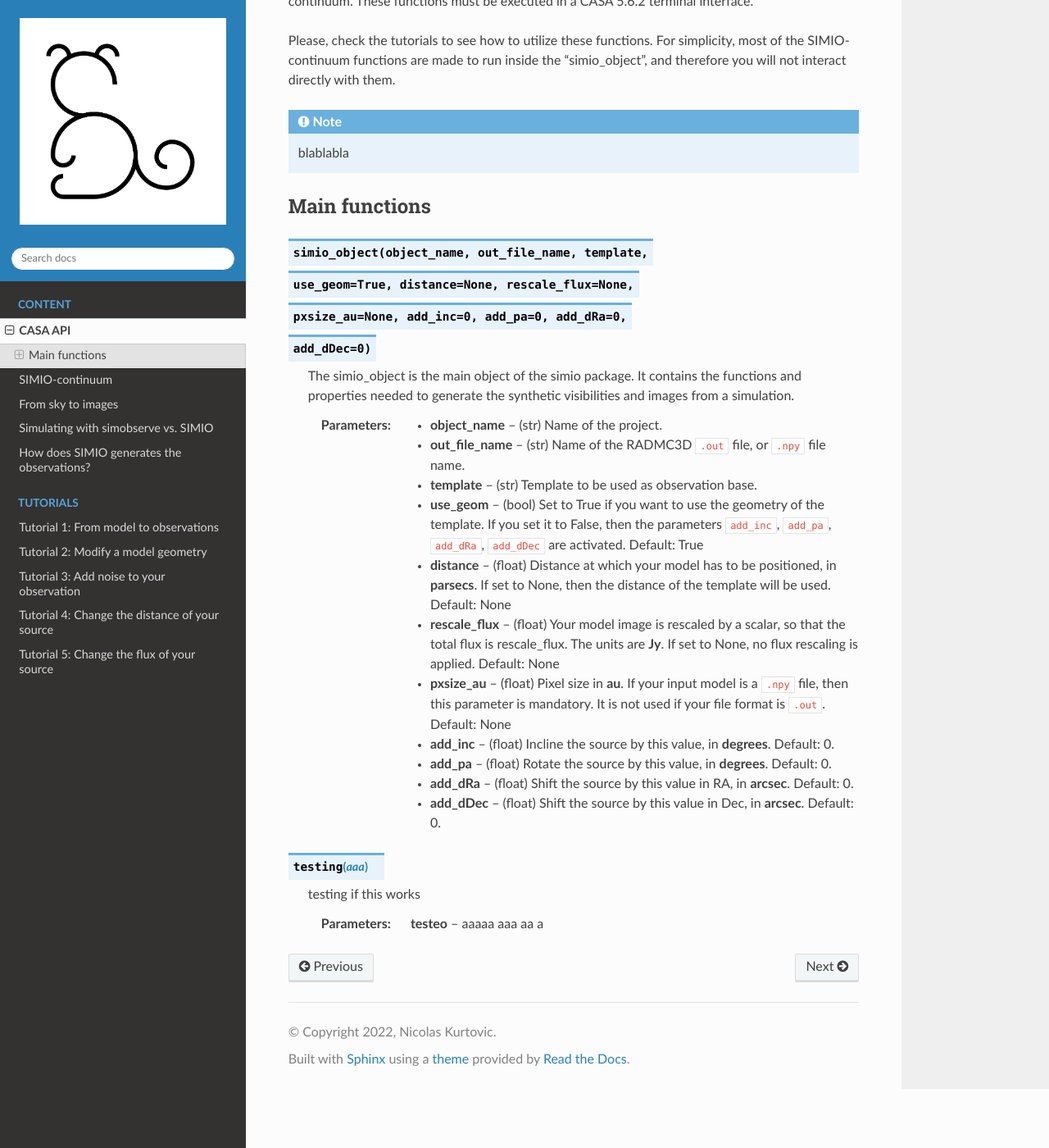
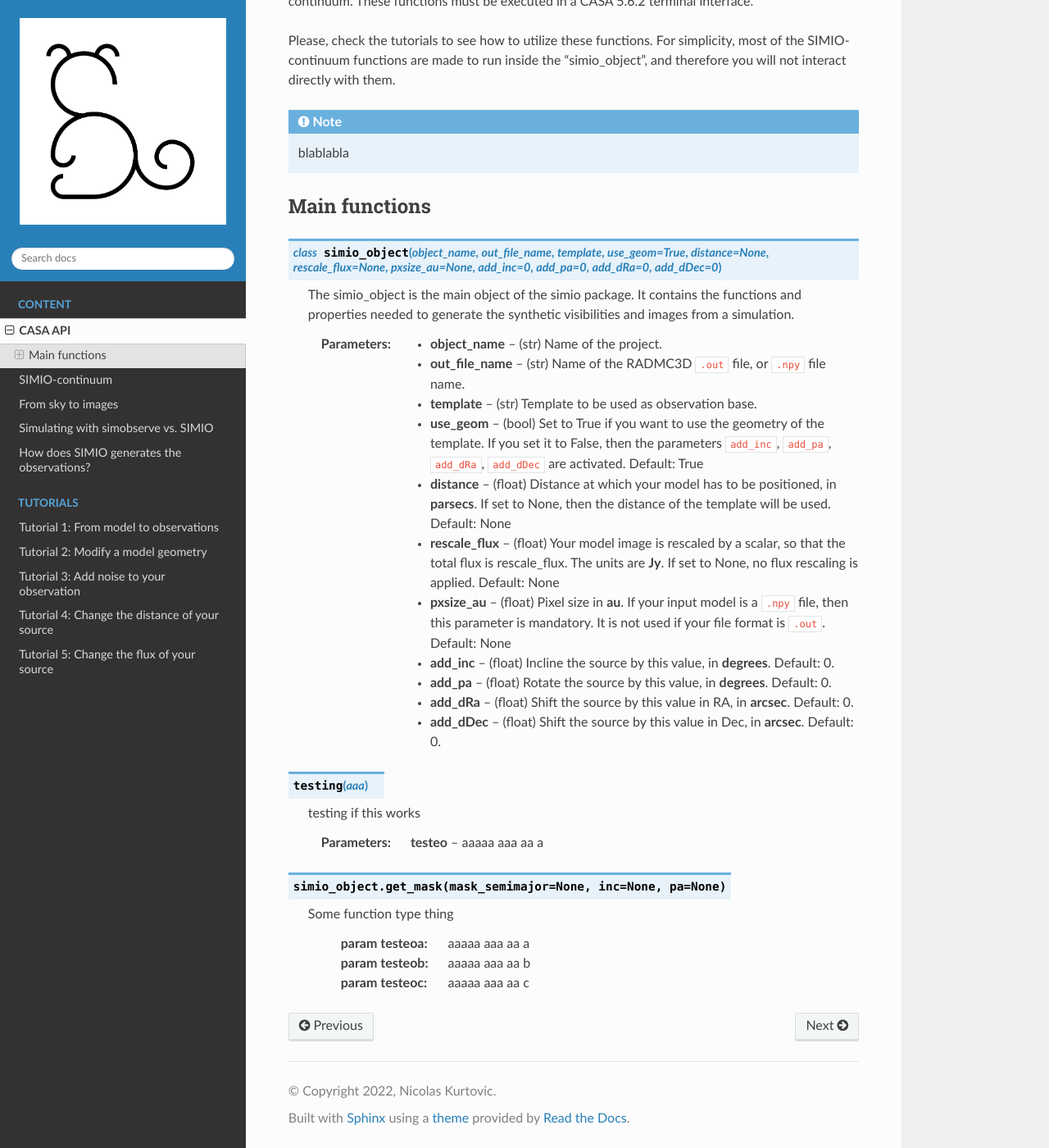
Before and after one commit to nicokurtovic/SIMIO, a Sphinx documentation site: the page built from docs/content/api2_test.rst, in a window 1280 px wide and 1400 px high, scrolled down 194 px. Shown: the whole window at 82% size. Built offline with Sphinx 7.4.7 and the Read the Docs theme 2.0.0, drawn with Linux system fonts in a browser that asks for light colours; formulas are drawn with MathJax 3.

Commit message:
testing api try 12

```diff
--- a/docs/content/api2_test.rst
+++ b/docs/content/api2_test.rst
@@ -18,10 +18,7 @@
 Main functions
 ==============
 
-.. class:: simio_object(object_name, out_file_name, template,
-                        use_geom=True, distance=None, rescale_flux=None,
-                        pxsize_au=None, add_inc=0, add_pa=0, add_dRa=0,
-                        add_dDec=0)
+.. class:: simio_object(object_name, out_file_name, template, use_geom=True, distance=None, rescale_flux=None, pxsize_au=None, add_inc=0, add_pa=0, add_dRa=0, add_dDec=0)
 
    The simio_object is the main object of the simio package. It contains
    the functions and properties needed to generate the synthetic
@@ -63,3 +60,12 @@
     testing if this works
 
     :param testeo: aaaaa aaa aa a
+
+
+.. cpp:function:: simio_object.get_mask(mask_semimajor=None, inc=None, pa=None)
+
+   Some function type thing
+
+    :param testeoa: aaaaa aaa aa a
+    :param testeob: aaaaa aaa aa b
+    :param testeoc: aaaaa aaa aa c
```
